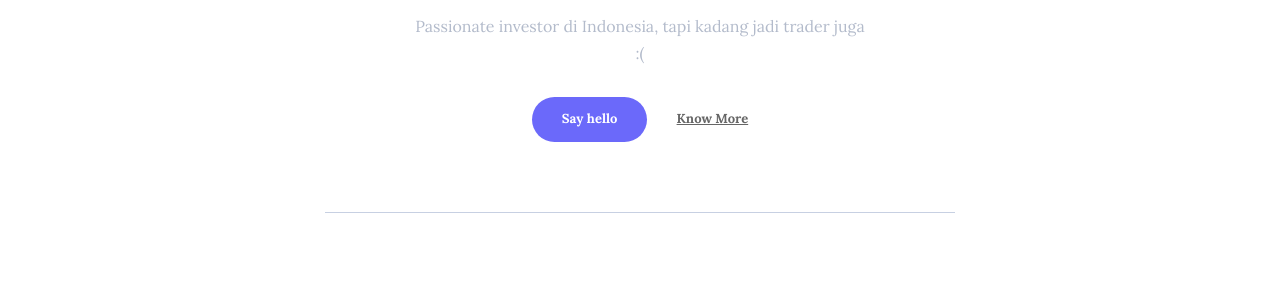
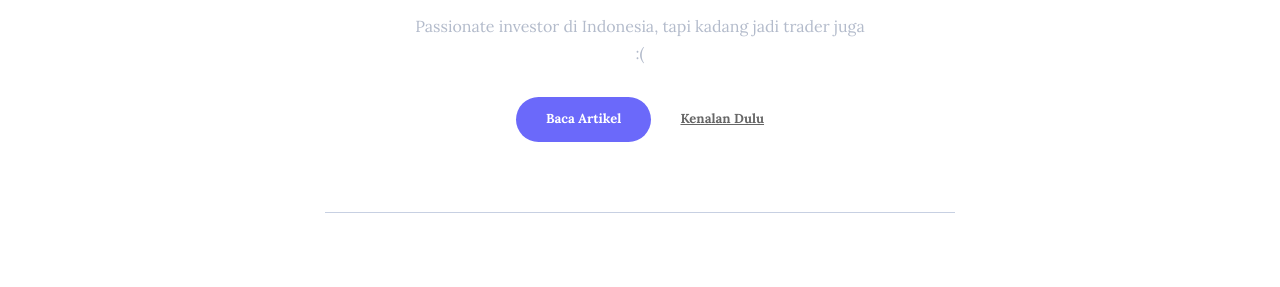
Before and after one commit to ekonomikusid/home, a Jekyll site: the page built from index.html, in a window 1280 px wide. Shown: the part 382-669 px from the top of the page. Built offline with Jekyll 4.4.1, drawn with Linux system fonts in a browser that asks for light colours.

Commit message:
Update index.html

```diff
--- a/index.html
+++ b/index.html
@@ -10,8 +10,8 @@ layout: default
       <h1 class="author__job">{{ site.author.job }}</h1>
       <p class="author__bio">{{ site.author.bio }}</p>
       <div class="author__more">
-        <a href="mailto:{{site.author.email}}?subject=Hello%20%F0%9F%91%8B" class="say-hello">Say hello</a>
-        <a href="{{site.baseurl}}/about/" class="know-more">Know More</a>
+        <a href="#baca" class="say-hello">Baca Artikel</a>
+        <a href="{{site.baseurl}}/about/" class="know-more">Kenalan Dulu</a>
       </div>
     </div>
   </section>
```
